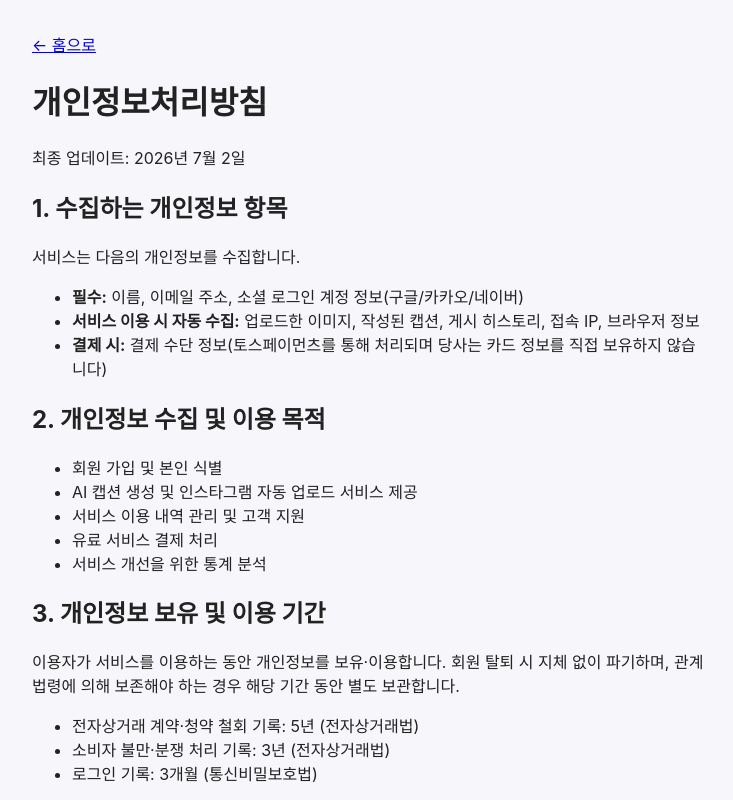
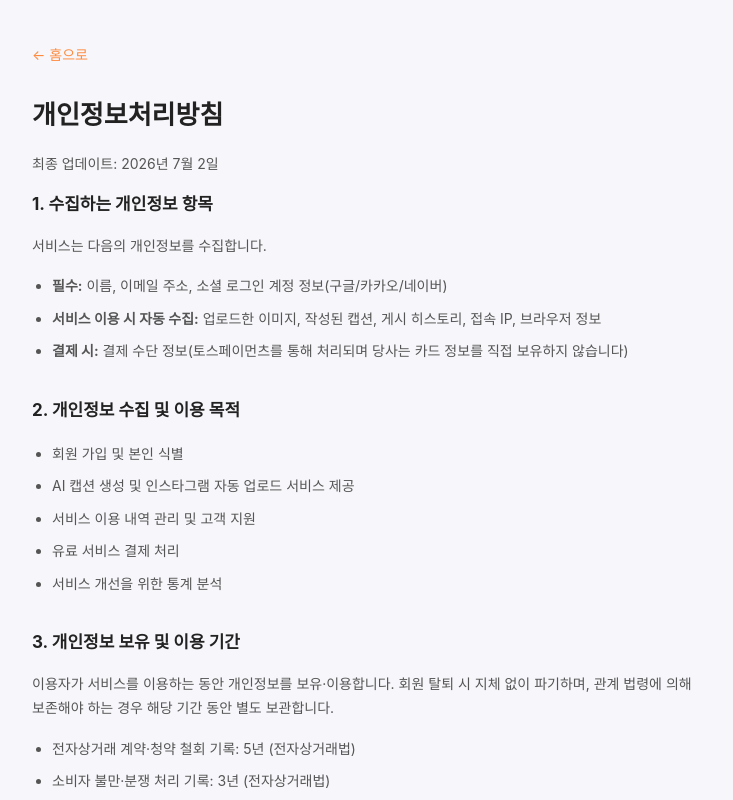
Before and after one commit to kim100000000/taedibear-studio, a React (Vite) app in the folder frontend/: page /privacy in a window 1280 px wide. Shown: the top 800 px of the page, without its empty margins (272-1005 px from the left). Built offline with nearby package versions, Linux system fonts and the light colour scheme; no server answers.

Commit message:
i18n 키 및 CSS 스타일 추가 (크레딧·약관·재생성)

```diff
--- a/frontend/src/locales/en.json
+++ b/frontend/src/locales/en.json
@@ -106,6 +106,8 @@
     "thisMonthUploads": "Uploads this month",
     "scheduled": "Scheduled posts",
     "connectedAccounts": "Connected accounts",
+    "credits": "Credits",
+    "creditsEmpty": "Watch an ad to earn more",
     "newPost": "Create new post",
     "recentPosts": "Recent uploads",
     "noPosts": "No posts yet.",
@@ -156,9 +158,13 @@
     "eventPromotionPlaceholder": "e.g. Buy 1 get 1 free Americano for opening week",
     "keywordsLabel": "Keywords to highlight",
     "keywordsPlaceholder": "e.g. cozy café, date spot, solo café",
+    "credits": "{{count}} credits",
+    "watchAd": "Watch ad to earn",
+    "adWatching": "Watching ad...",
     "err": {
       "generateFailed": "Caption generation failed.",
-      "saveFailed": "Save failed."
+      "saveFailed": "Save failed.",
+      "adFailed": "Failed to watch ad."
     },
     "businessTypes": {
       "cafe": "Café",
@@ -214,6 +220,7 @@
     },
     "empty": "No posts found.",
     "noCaption": "(No caption)",
+    "regenerate": "Regenerate with this style",
     "modal": {
       "title": "Delete post",
       "message": "Delete this post? This action cannot be undone."
--- a/frontend/src/locales/ko.json
+++ b/frontend/src/locales/ko.json
@@ -106,6 +106,8 @@
     "thisMonthUploads": "이번 달 업로드",
     "scheduled": "예약 중인 게시물",
     "connectedAccounts": "연동된 인스타 계정",
+    "credits": "크레딧",
+    "creditsEmpty": "광고 보고 충전하기",
     "newPost": "새 게시물 만들기",
     "recentPosts": "최근 업로드",
     "noPosts": "아직 게시물이 없어요.",
@@ -156,9 +158,13 @@
     "eventPromotionPlaceholder": "예: 오픈 기념 아메리카노 1+1",
     "keywordsLabel": "강조할 키워드",
     "keywordsPlaceholder": "예: 분위기 맛집, 데이트 코스, 혼카페",
+    "credits": "크레딧 {{count}}개",
+    "watchAd": "광고 보고 충전",
+    "adWatching": "광고 시청 중...",
     "err": {
       "generateFailed": "캡션 생성에 실패했어요.",
-      "saveFailed": "저장에 실패했어요."
+      "saveFailed": "저장에 실패했어요.",
+      "adFailed": "광고 시청에 실패했어요."
     },
     "businessTypes": {
       "cafe": "카페",
@@ -214,6 +220,7 @@
     },
     "empty": "게시물이 없어요.",
     "noCaption": "(캡션 없음)",
+    "regenerate": "이 스타일로 다시 생성",
     "modal": {
       "title": "게시물 삭제",
       "message": "이 게시물을 삭제할까요? 삭제하면 되돌릴 수 없어요."
--- a/frontend/src/styles/index.css
+++ b/frontend/src/styles/index.css
@@ -773,6 +773,56 @@ button {
   color: #f5c97a;
 }
 
+/* Phase 2-5: 이용약관 / 개인정보처리방침 페이지 */
+.legal-page {
+  max-width: 720px;
+  margin: 0 auto;
+  padding: 40px 24px;
+  color: var(--text-primary);
+  line-height: 1.75;
+}
+.legal-page h1 {
+  font-size: 26px;
+  margin-bottom: 6px;
+}
+.legal-date {
+  font-size: 13px;
+  color: var(--text-muted);
+  margin-bottom: 32px;
+}
+.legal-page section {
+  margin-bottom: 32px;
+}
+.legal-page h2 {
+  font-size: 17px;
+  margin-bottom: 10px;
+  color: var(--text-primary);
+}
+.legal-page p,
+.legal-page li {
+  font-size: 14px;
+  color: var(--text-secondary);
+  margin-bottom: 8px;
+}
+.legal-page ul {
+  padding-left: 20px;
+}
+.legal-back {
+  margin-bottom: 24px;
+}
+.legal-back-bottom {
+  margin-top: 24px;
+  margin-bottom: 0;
+}
+.legal-back a {
+  font-size: 14px;
+  color: var(--color-primary);
+  text-decoration: none;
+}
+.legal-back a:hover {
+  text-decoration: underline;
+}
+
 /* 대시보드 요약 카드 */
 .summary-cards {
   display: flex;
@@ -1949,6 +1999,35 @@ button {
   margin-top: 4px;
 }
 
+/* 대시보드 크레딧 카드 힌트 */
+.summary-hint {
+  font-size: 11px;
+  color: var(--color-error);
+  margin-top: 4px;
+}
+
+/* Phase 2-1: 캡션 페이지 크레딧 상태 바 */
+.credit-status {
+  display: flex;
+  align-items: center;
+  gap: 12px;
+  padding: 10px 14px;
+  background: var(--color-primary-soft);
+  border-radius: 10px;
+  border: 1px solid var(--border-soft);
+  margin-bottom: 12px;
+}
+.credit-badge {
+  font-size: 13px;
+  font-weight: 600;
+  color: var(--text-accent);
+}
+.credit-ad-btn {
+  font-size: 12px;
+  padding: 5px 12px;
+  margin-left: auto;
+}
+
 /* 플랜 유효기간 */
 .plan-valid-until {
   font-size: 13px;
```
